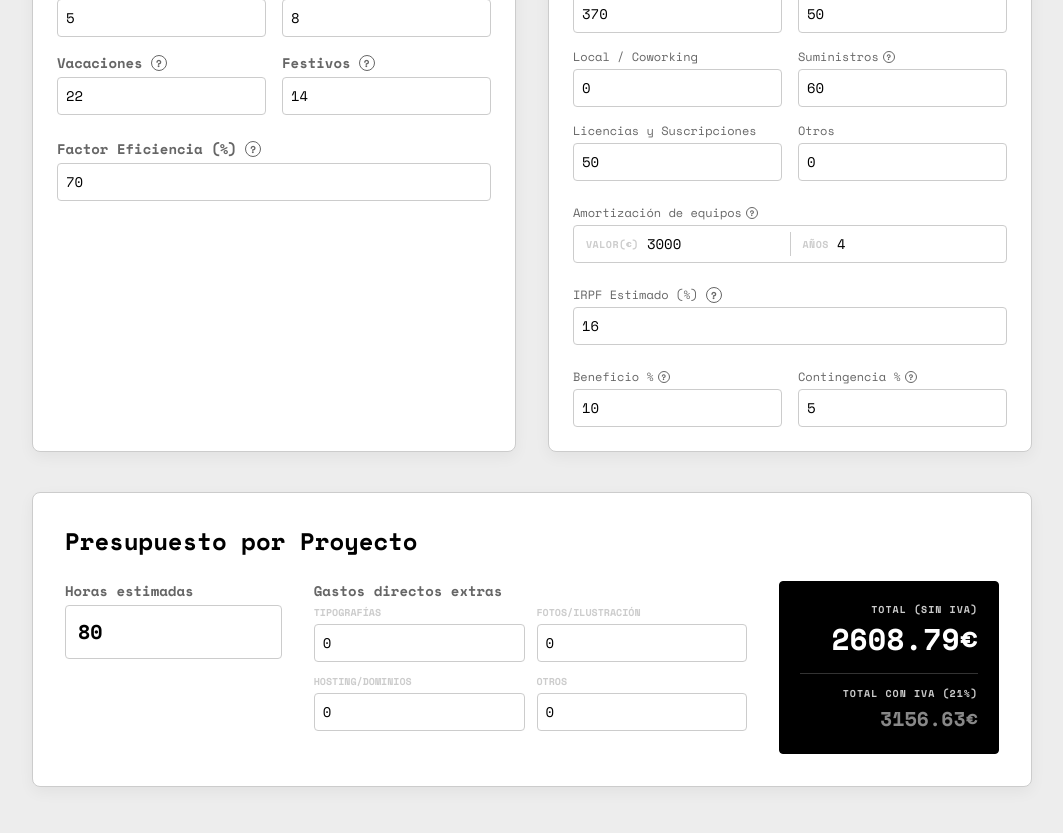
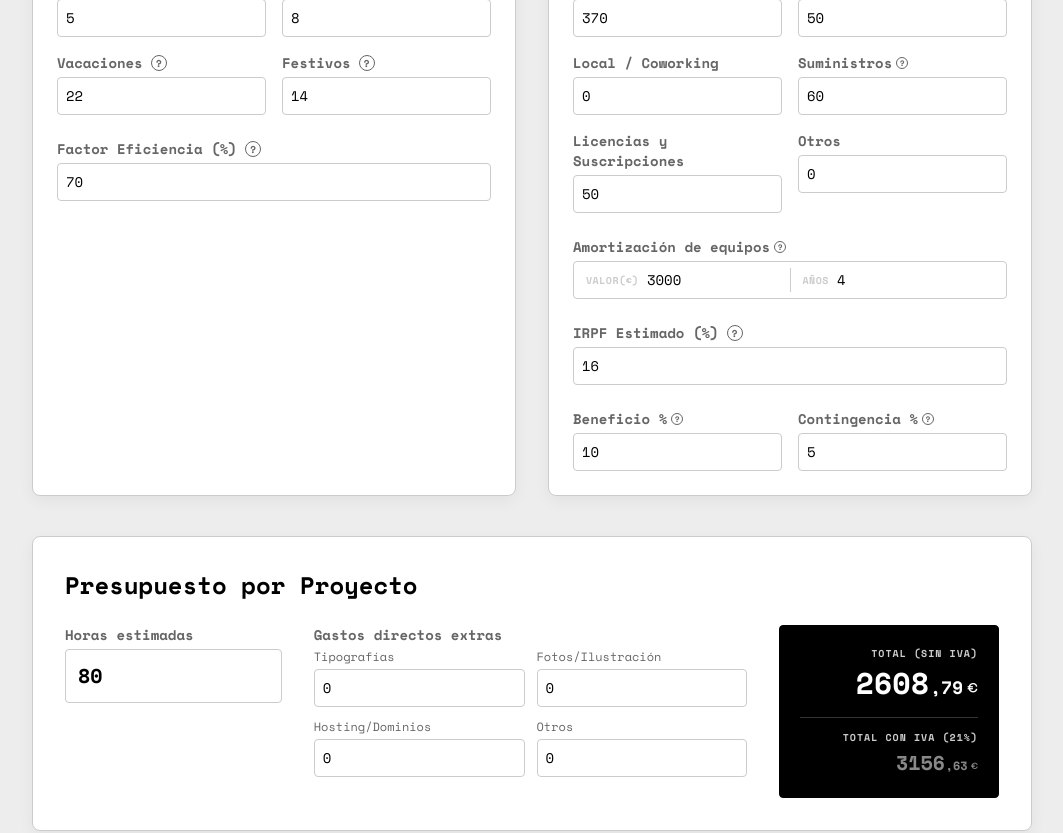
Before and after one commit to ivan-huelves/calculadora-freelance, a Svelte app: page / in a window 1280 px wide. Shown: the part 580-1413 px from the top of the page, without its empty margins (108-1171 px from the left). Built offline with nearby package versions, Linux system fonts and the light colour scheme.

Commit message:
cambios interfaz

```diff
--- a/src/App.svelte
+++ b/src/App.svelte
@@ -1,6 +1,7 @@
 <script>
   import { valoresIniciales } from './config.js';
 
+  // VARIABLES DE ENTRADA
   let sueldoNetoBase = valoresIniciales.sueldoNetoBase;
   let diasSemana = valoresIniciales.diasSemana;
   let horasDia = valoresIniciales.horasDia;
@@ -22,6 +23,7 @@
   let margenBeneficio = valoresIniciales.margenBeneficio;
   let bolsaContingencia = valoresIniciales.bolsaContingencia;
 
+  // CÁLCULO DE TIEMPO Y PROPORCIÓN
   $: horasSemanales = diasSemana * horasDia;
   $: proporcionJornada = horasSemanales / 40;
   $: sueldoNetoReal = sueldoNetoBase * proporcionJornada;
@@ -31,6 +33,7 @@
   $: diasRealesAno = diasLaborablesTeoricos - (diasDescontar * (diasSemana / 5));
   $: horasFacturablesAno = diasRealesAno * horasDia * (eficiencia / 100);
 
+  // CÁLCULO FINANCIERO
   $: amortizacionMensual = valorEquiposTotal / (anosRenovacion * 12);
   $: gastosFijosMensuales = cuotaAutonomo + gestoria + alquiler + suministros + licenciasSoftware + otrosGastos + amortizacionMensual;
 
@@ -40,6 +43,7 @@
   $: totalConMargenes = brutoAnualNecesario * (1 + (margenBeneficio / 100) + (bolsaContingencia / 100));
   $: precioHora = totalConMargenes / horasFacturablesAno;
 
+  // CÁLCULO PROYECTO
   let horasProyecto = valoresIniciales.horasProyecto;
   let gastosTipografias = valoresIniciales.gastosTipografias;
   let gastosImagenes = valoresIniciales.gastosImagenes;
@@ -49,6 +53,20 @@
   $: gastosVariablesProyecto = gastosTipografias + gastosImagenes + gastosHosting + gastosOtrosDirectos;
   $: costeProyecto = (horasProyecto * precioHora) + gastosVariablesProyecto;
   $: costeProyectoIVA = costeProyecto * 1.21;
+
+  function formatPartes(valor) {
+    const stringValor = new Intl.NumberFormat('es-ES', {
+      minimumFractionDigits: 2,
+      maximumFractionDigits: 2
+    }).format(valor);
+
+    const [entero, decimal] = stringValor.split(',');
+    return { entero, decimal };
+  }
+
+  $: partesPrecioHora = formatPartes(precioHora);
+  $: partesCosteProyecto = formatPartes(costeProyecto);
+  $: partesCosteProyectoIVA = formatPartes(costeProyectoIVA);
 </script>
 
 <svelte:head>
@@ -62,13 +80,11 @@
 
   <div class="max-w-[1000px] mx-auto w-full flex-grow">
 
-    <!-- CABECERA -->
     <header class="mb-10 pb-6 border-b border-[#ddd]">
       <h1 class="text-3xl md:text-4xl font-bold mb-2">Calculadora Freelance</h1>
       <p class="text-base text-[#666]">Descubre tu tarifa por hora real basándote en tus objetivos financieros,<br> gastos de estructura y tiempo de trabajo efectivo.</p>
     </header>
 
-    <!-- BLOQUE 1 -->
     <div class="grid grid-cols-1 lg:grid-cols-2 gap-8 mb-10">
       <section class="card">
         <div class="flex items-center gap-2 mb-2">
@@ -94,7 +110,9 @@
 
       <section class="bg-black text-white border border-black p-6 rounded-[8px] shadow-[0_5px_15px_rgba(0,0,0,0.1)] flex flex-col justify-center items-center text-center transition-all hover:-translate-y-1">
         <p class="text-[#ccc] font-bold tracking-widest text-sm mb-4">TARIFA RECOMENDADA</p>
-        <div class="text-6xl md:text-7xl font-bold">{precioHora.toFixed(2)}€<span class="text-2xl font-normal text-[#888]">/h</span></div>
+        <div class="text-6xl md:text-7xl font-bold price-wrapper">
+          {partesPrecioHora.entero}<span class="decimal-part">,{partesPrecioHora.decimal}</span><span class="decimal-part no-bold" style="margin-left: 4px;">€/h</span>
+        </div>
         <div class="mt-6 pt-4 border-t border-[#333] flex justify-center gap-4 text-xs text-[#888] w-full">
           <span>Días/año: <strong class="text-white">{Math.round(diasRealesAno)}</strong></span>
           <span>|</span>
@@ -103,11 +121,10 @@
       </section>
     </div>
 
-    <!-- BLOQUE 2 -->
     <div class="grid grid-cols-1 lg:grid-cols-2 gap-8 mb-10">
       <section class="card">
         <h3 class="text-lg font-bold mb-6 border-b border-[#ddd] pb-2">Disponibilidad real</h3>
-        <div class="grid grid-cols-2 gap-4">
+        <div class="grid grid-cols-1 sm:grid-cols-2 gap-x-4 gap-y-5 sm:gap-y-4">
           <label>
             <span class="label-title">Días/semana</span>
             <input type="number" bind:value={diasSemana} class="input-field">
@@ -140,7 +157,7 @@
             </div>
             <input type="number" bind:value={festivosAlAno} class="input-field">
           </label>
-          <label class="col-span-2 mt-2">
+          <label class="sm:col-span-2 mt-2">
             <div class="flex items-center gap-2 mb-1">
               <span class="label-title mb-0">Factor Eficiencia (%)</span>
               <div class="tooltip-icon w-4 h-4 text-[10px]">
@@ -157,10 +174,10 @@
 
       <section class="card">
         <h3 class="text-lg font-bold mb-6 border-b border-[#ddd] pb-2">Gastos e impuestos</h3>
-        <div class="grid grid-cols-2 gap-x-4 gap-y-4">
+        <div class="grid grid-cols-1 sm:grid-cols-2 gap-x-4 gap-y-5 sm:gap-y-4">
           <label>
             <div class="flex items-center gap-1 mb-1">
-              <span class="label-small mb-0">Cuota Autónomo</span>
+              <span class="label-title mb-0">Cuota Autónomo</span>
               <div class="tooltip-icon w-3 h-3 text-[8px]">
                 ?
                 <div class="tooltip-bridge w-56">
@@ -171,16 +188,16 @@
             <input type="number" bind:value={cuotaAutonomo} class="input-field">
           </label>
           <label>
-            <span class="label-small">Gestoría</span>
+            <span class="label-title">Gestoría</span>
             <input type="number" bind:value={gestoria} class="input-field">
           </label>
           <label>
-            <span class="label-small">Local / Coworking</span>
+            <span class="label-title">Local / Coworking</span>
             <input type="number" bind:value={alquiler} class="input-field">
           </label>
           <label>
             <div class="flex items-center gap-1 mb-1">
-              <span class="label-small mb-0">Suministros</span>
+              <span class="label-title mb-0">Suministros</span>
               <div class="tooltip-icon w-3 h-3 text-[8px]">
                 ?
                 <div class="tooltip-bridge w-56">
@@ -191,17 +208,17 @@
             <input type="number" bind:value={suministros} class="input-field">
           </label>
           <label>
-            <span class="label-small">Licencias y Suscripciones</span>
+            <span class="label-title">Licencias y Suscripciones</span>
             <input type="number" bind:value={licenciasSoftware} class="input-field">
           </label>
           <label>
-            <span class="label-small">Otros</span>
+            <span class="label-title">Otros</span>
             <input type="number" bind:value={otrosGastos} class="input-field">
           </label>
 
-          <div class="col-span-2 mt-2">
+          <div class="sm:col-span-2 mt-2">
             <div class="flex items-center gap-1 mb-1">
-              <span class="label-small mb-0">Amortización de equipos</span>
+              <span class="label-title mb-0">Amortización de equipos</span>
               <div class="tooltip-icon w-3 h-3 text-[8px]">
                 ?
                 <div class="tooltip-bridge w-64">
@@ -222,9 +239,9 @@
             </div>
           </div>
 
-          <label class="col-span-2 mt-2">
+          <label class="sm:col-span-2 mt-2">
             <div class="flex items-center gap-2 mb-1">
-              <span class="label-small mb-0">IRPF Estimado (%)</span>
+              <span class="label-title mb-0">IRPF Estimado (%)</span>
               <div class="tooltip-icon w-4 h-4 text-[10px]">
                 ?
                 <div class="tooltip-bridge w-64">
@@ -237,7 +254,7 @@
 
           <label class="mt-2">
             <div class="flex items-center gap-1 mb-1">
-              <span class="label-small mb-0">Beneficio %</span>
+              <span class="label-title mb-0">Beneficio %</span>
               <div class="tooltip-icon w-3 h-3 text-[8px]">
                 ?
                 <div class="tooltip-bridge w-64">
@@ -249,7 +266,7 @@
           </label>
           <label class="mt-2">
             <div class="flex items-center gap-1 mb-1">
-              <span class="label-small mb-0">Contingencia %</span>
+              <span class="label-title mb-0">Contingencia %</span>
               <div class="tooltip-icon w-3 h-3 text-[8px]">
                 ?
                 <div class="tooltip-bridge w-64">
@@ -263,7 +280,6 @@
       </section>
     </div>
 
-    <!-- BLOQUE 3 -->
     <section class="card p-8">
       <h2 class="text-2xl font-bold mb-6">Presupuesto por Proyecto</h2>
       <div class="flex flex-col md:flex-row gap-8 items-start">
@@ -274,32 +290,40 @@
 
         <div class="w-full md:w-2/4">
           <span class="label-title">Gastos directos extras</span>
-          <div class="grid grid-cols-2 gap-3">
+          <div class="grid grid-cols-1 sm:grid-cols-2 gap-3">
             <label>
-              <span class="text-[10px] uppercase font-bold text-[#ccc] block mb-1">Tipografías</span>
+              <span class="label-small mb-1 block">Tipografías</span>
               <input type="number" bind:value={gastosTipografias} class="input-field">
             </label>
             <label>
-              <span class="text-[10px] uppercase font-bold text-[#ccc] block mb-1">Fotos/Ilustración</span>
+              <span class="label-small mb-1 block">Fotos/Ilustración</span>
               <input type="number" bind:value={gastosImagenes} class="input-field">
             </label>
             <label>
-              <span class="text-[10px] uppercase font-bold text-[#ccc] block mb-1">Hosting/Dominios</span>
+              <span class="label-small mb-1 block">Hosting/Dominios</span>
               <input type="number" bind:value={gastosHosting} class="input-field">
             </label>
             <label>
-              <span class="text-[10px] uppercase font-bold text-[#ccc] block mb-1">Otros</span>
+              <span class="label-small mb-1 block">Otros</span>
               <input type="number" bind:value={gastosOtrosDirectos} class="input-field">
             </label>
           </div>
         </div>
 
         <div class="w-full md:w-1/4 p-5 border border-black bg-black text-white text-right rounded-[4px] self-stretch flex flex-col justify-center">
-          <p class="text-[#ccc] text-[10px] font-bold tracking-widest">TOTAL (SIN IVA)</p>
-          <p class="text-3xl font-bold mt-1">{costeProyecto.toFixed(2)}€</p>
+          <p class="text-[#ccc] text-[10px] font-bold tracking-widest uppercase">Total (sin IVA)</p>
+          <div class="price-wrapper text-3xl font-bold mt-1">
+            <span>{partesCosteProyecto.entero}</span>
+            <span class="decimal-part">,{partesCosteProyecto.decimal}</span>
+            <span class="decimal-part no-bold" style="margin-left: 4px;">€</span>
+          </div>
           <div class="mt-4 pt-3 border-t border-[#333]">
-            <p class="text-[#ccc] text-[10px] font-bold tracking-widest">TOTAL CON IVA (21%)</p>
-            <p class="text-xl font-bold mt-1 text-[#888]">{costeProyectoIVA.toFixed(2)}€</p>
+            <p class="text-[#ccc] text-[10px] font-bold tracking-widest uppercase">Total con IVA (21%)</p>
+            <div class="price-wrapper text-xl font-bold mt-1 text-[#888]">
+              <span>{partesCosteProyectoIVA.entero}</span>
+              <span class="decimal-part">,{partesCosteProyectoIVA.decimal}</span>
+              <span class="decimal-part no-bold" style="margin-left: 3px;">€</span>
+            </div>
           </div>
         </div>
       </div>
--- a/src/app.css
+++ b/src/app.css
@@ -32,7 +32,7 @@ body {
     @apply text-xs text-[#666] block mb-1;
   }
 
-  /* --- LÓGICA DE TOOLTIPS (CSS ESTÁNDAR) --- */
+  /* --- TOOLTIPS --- */
   .tooltip-icon {
     @apply relative cursor-help inline-flex items-center justify-center rounded-full border border-[#666] text-[#666] font-bold hover:bg-black hover:text-white transition-colors;
   }
@@ -41,7 +41,6 @@ body {
     @apply absolute bottom-full left-1/2 -translate-x-1/2 pb-2 w-64 opacity-0 invisible transition-all z-50;
   }
 
-  /* Cuando pasamos el ratón por el icono, mostramos el puente */
   .tooltip-icon:hover .tooltip-bridge {
     @apply opacity-100 visible;
   }
@@ -49,4 +48,29 @@ body {
   .tooltip-box {
     @apply p-3 bg-black text-white text-xs rounded shadow-lg font-normal pointer-events-auto text-left tracking-normal normal-case;
   }
+
+  /* --- ALINEACIÓN PRECIOS --- */
+  .price-wrapper {
+    display: flex;
+    align-items: baseline;
+    justify-content: flex-end;
+  }
+
+  .decimal-part {
+    font-size: 0.6em;
+    color: inherit;
+    line-height: 1;
+    margin-left: 0.05em;
+  }
+
+  .no-bold {
+    font-weight: normal;
+  }
+
+  .email-protector {
+    unicode-bidi: bidi-override;
+    direction: rtl;
+    display: inline-block;
+    color: #444;
+  }
 }
```
